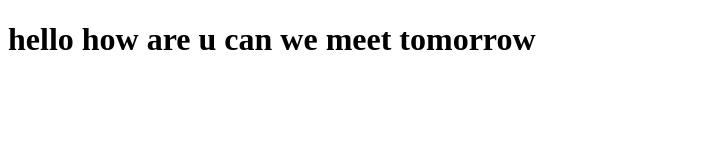
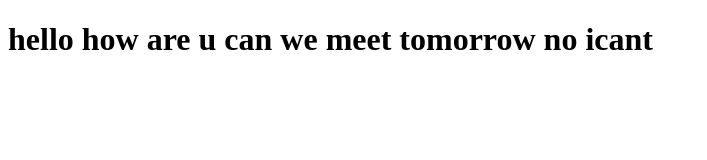
Before and after one commit to zid-dotcom/jii, a plain HTML site: page index.html in a window 1280 px wide. Shown: the whole page, without its empty margins (0-707 px from the left). Drawn offline with Linux system fonts and the light colour scheme.

Commit message:
negative answer added

```diff
--- a/index.html
+++ b/index.html
@@ -8,6 +8,7 @@
 <body>
     <h1>hello how are u
         can we meet tomorrow
+no icant
     </h1>
 
 </body>
```
